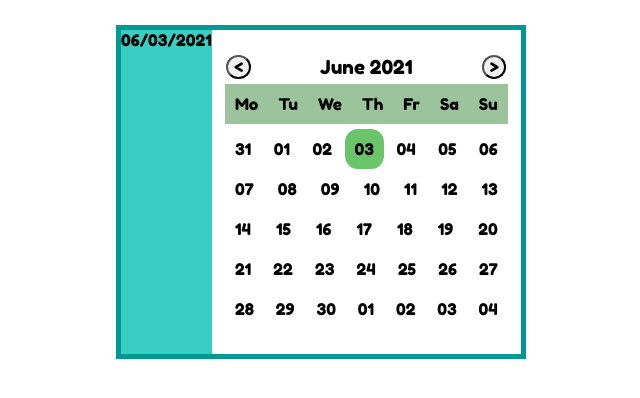
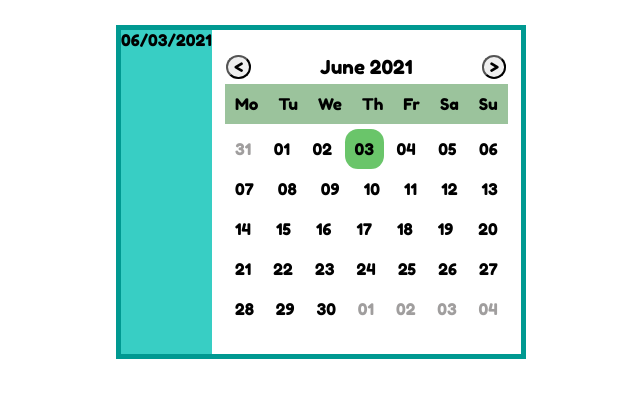
Before and after one commit to EvgenStr/react-calendar, a React (Create React App) app: page / in a window 1280 px wide. Shown: the top 398 px of the page, without its empty margins (319-959 px from the left). Built offline with nearby package versions, Linux system fonts and the light colour scheme.

Commit message:
add styles for notCurrentMonth days

```diff
--- a/src/components/Calendar/CalendarBody/Week/Day/Day.module.sass
+++ b/src/components/Calendar/CalendarBody/Week/Day/Day.module.sass
@@ -1,10 +1,10 @@
 .day
   display: flex
-  // flex-grow: 1
-  // width: 35px
   padding: 10px
-  // text-align: center
 
 .currentDay
   background-color: #6ac56a
   border-radius: 33%
+
+.disableDay
+  color: #a09e9e
--- a/src/components/Calendar/CalendarBody/Week/Day/index.jsx
+++ b/src/components/Calendar/CalendarBody/Week/Day/index.jsx
@@ -1,13 +1,14 @@
 import React from 'react';
 import { format } from 'date-fns';
-import { differenceInCalendarDays } from 'date-fns';
+import { isToday, isSameMonth } from 'date-fns';
 import cx from 'classnames';
 import style from './Day.module.sass';
 
-function Day({ day }) {
-  const isCurrentDay = !differenceInCalendarDays(day, new Date());
+function Day({ day, currentDate }) {
+  const isCurrentDay = isToday(day, new Date());
+  const isCurrentMonth = isSameMonth(day, currentDate)
 
-  return <div className={cx(style.day, { [style.currentDay]: isCurrentDay })}>{format(day, 'dd')}</div>;
+  return <div className={cx(style.day, { [style.currentDay]: isCurrentDay, [style.disableDay]: !isCurrentMonth })}>{format(day, 'dd')}</div>;
 }
 
 export default Day;
--- a/src/components/Calendar/CalendarBody/Week/index.jsx
+++ b/src/components/Calendar/CalendarBody/Week/index.jsx
@@ -3,10 +3,10 @@ import style from './Week.module.sass';
 import { addDays } from 'date-fns';
 import Day from './Day';
 
-export default function Week({ startDate }) {
+export default function Week({ startDate, currentDate }) {
   const daysArray = new Array(7).fill(null).map((_, index) => {
     const currentDay = addDays(startDate, index);
-    return <Day day={currentDay} key={currentDay.toLocaleDateString()} />;
+    return <Day day={currentDay} currentDate={currentDate}  key={currentDay.toLocaleDateString()} />;
   });
   return <div className={style.container}>{daysArray}</div>;
 }
--- a/src/components/Calendar/CalendarBody/index.jsx
+++ b/src/components/Calendar/CalendarBody/index.jsx
@@ -12,7 +12,7 @@ function CalendarBody(props) {
     end: endOfMonth(currentDate),
   }, { weekStartsOn: 1 });
   const weeks = weeksInMonthArray.map(weekStartDate => (
-    <Week startDate={weekStartDate} key={weekStartDate.toLocaleDateString()} />
+    <Week startDate={weekStartDate} key={weekStartDate.toLocaleDateString()} currentDate={currentDate} />
   ));
 
   const setNextMonth = () => {
```
